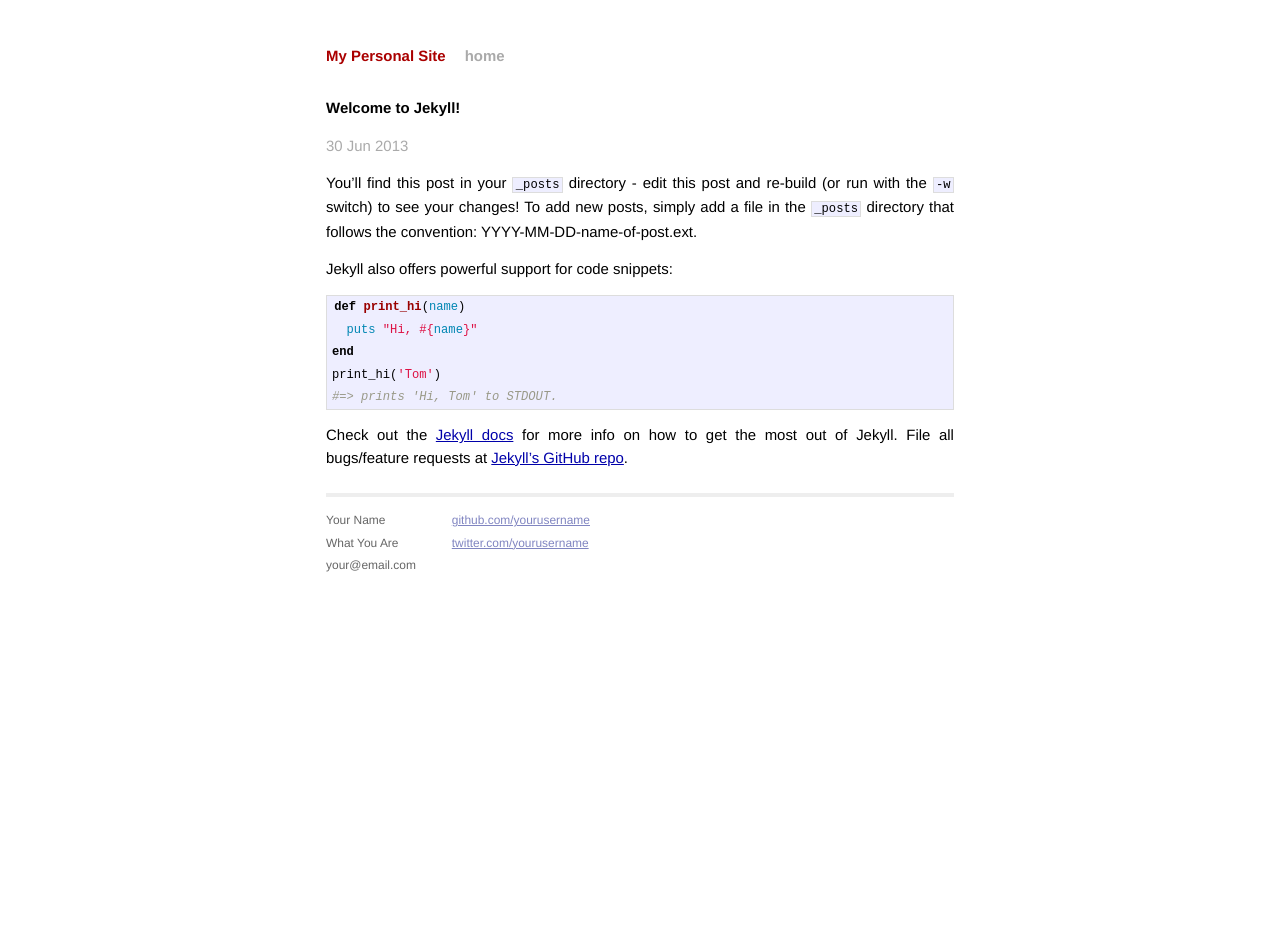
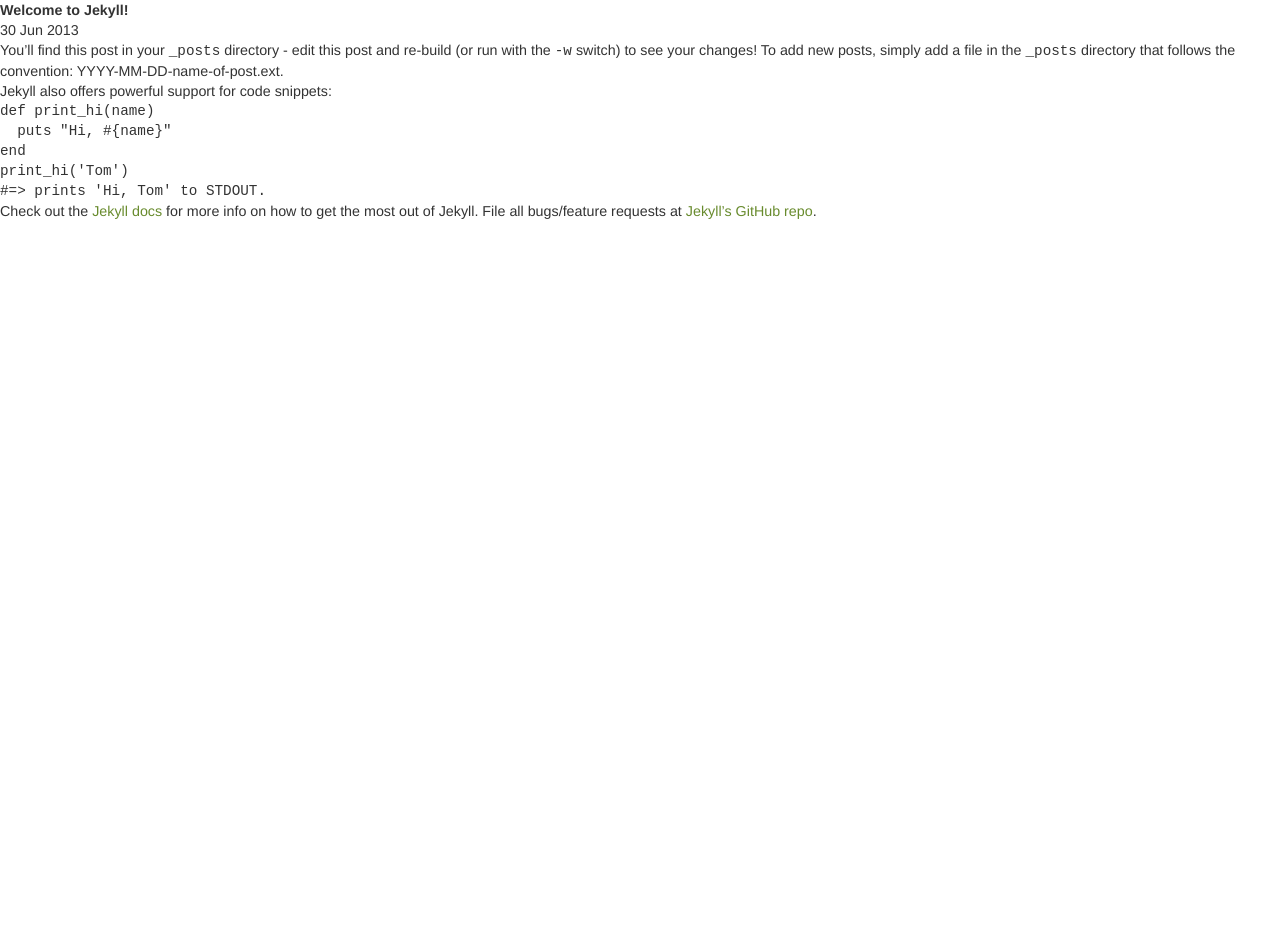
Before and after one commit to magic003/magic003.github.io, a Jekyll site: the page built from _posts/2013-06-30-welcome-to-jekyll.markdown, in a window 1280 px wide. Built offline with Jekyll 4.4.1, drawn with Linux system fonts in a browser that asks for light colours; after the commit the page ends 900 px from its top, so only the background shows below that.

Commit message:
cleanup the default layout

```diff
--- a/_layouts/default.html
+++ b/_layouts/default.html
@@ -1,46 +1,24 @@
 <!DOCTYPE html>
-<html>
-    <head>
-        <meta charset="utf-8">
-        <meta http-equiv="X-UA-Compatible" content="IE=edge,chrome=1">
-        <title>{{ page.title }}</title>
-        <meta name="viewport" content="width=device-width">
+<html lang="en">
+  <head>
+    <meta charset="utf-8"/>
+    <meta name="author" content="Minjie Zha"/>
+    <meta http-equiv="X-UA-Compatible" content="IE=edge,chrome=1"/>
+    <meta name="viewport" content="width=device-width"/>
 
-        <!-- syntax highlighting CSS -->
-        <link rel="stylesheet" href="/css/syntax.css">
+    <!--[if lt IE 9]>
+    <script src="http://html5shim.googlecode.com/svn/trunk/html5.js"/>
+    <![endif]-->
 
-        <!-- Custom CSS -->
-        <link rel="stylesheet" href="/css/main.css">
+    <title>{{ page.title }}</title>
 
-    </head>
-    <body>
+    <!-- Rest styles for html 5 elements -->
+    <link rel="stylesheet" href="/css/html5reset.css" type="text/css"/>
 
-        <div class="container">
-          <div class="site">
-            <div class="header">
-              <h1 class="title"><a href="/">{{ site.name }}</a></h1>
-              <a class="extra" href="/">home</a>
-            </div>
+    <link rel="stylesheet" href="/css/screen.css" type="text/css" media="all"/>
 
-                {{ content }}
-
-            <div class="footer">
-              <div class="contact">
-                <p>
-                  Your Name<br />
-                  What You Are<br />
-                  your@email.com
-                </p>
-              </div>
-              <div class="contact">
-                <p>
-                  <a href="http://github.com/yourusername/">github.com/yourusername</a><br />
-                  <a href="http://twitter.com/yourusername/">twitter.com/yourusername</a><br />
-                </p>
-              </div>
-            </div>
-          </div>
-        </div> <!-- /container -->
-
-    </body>
+  </head>
+  <body>
+    {{ content }}
+  </body>
 </html>
--- /dev/null
+++ b/css/html5reset.css
@@ -0,0 +1,102 @@
+/*
+html5doctor.com Reset Stylesheet
+v1.6.1
+Last Updated: 2010-09-17
+Author: Richard Clark - http://richclarkdesign.com
+Twitter: @rich_clark
+*/
+
+html, body, div, span, object, iframe,
+h1, h2, h3, h4, h5, h6, p, blockquote, pre,
+abbr, address, cite, code,
+del, dfn, em, img, ins, kbd, q, samp,
+small, strong, sub, sup, var,
+b, i,
+dl, dt, dd, ol, ul, li,
+fieldset, form, label, legend,
+table, caption, tbody, tfoot, thead, tr, th, td,
+article, aside, canvas, details, figcaption, figure,
+footer, header, hgroup, menu, nav, section, summary,
+time, mark, audio, video {
+    margin:0;
+    padding:0;
+    border:0;
+    outline:0;
+    font-size:100%;
+    vertical-align:baseline;
+    background:transparent;
+}
+
+body {
+    line-height:1;
+}
+
+article,aside,details,figcaption,figure,
+footer,header,hgroup,menu,nav,section {
+	display:block;
+}
+
+nav ul {
+    list-style:none;
+}
+
+blockquote, q {
+    quotes:none;
+}
+
+blockquote:before, blockquote:after,
+q:before, q:after {
+    content:'';
+    content:none;
+}
+
+a {
+    margin:0;
+    padding:0;
+    font-size:100%;
+    vertical-align:baseline;
+    background:transparent;
+}
+
+/* change colours to suit your needs */
+ins {
+    background-color:#ff9;
+    color:#000;
+    text-decoration:none;
+}
+
+/* change colours to suit your needs */
+mark {
+    background-color:#ff9;
+    color:#000;
+    font-style:italic;
+    font-weight:bold;
+}
+
+del {
+    text-decoration: line-through;
+}
+
+abbr[title], dfn[title] {
+    border-bottom:1px dotted;
+    cursor:help;
+}
+
+table {
+    border-collapse:collapse;
+    border-spacing:0;
+}
+
+/* change border colour to suit your needs */
+hr {
+    display:block;
+    height:1px;
+    border:0;
+    border-top:1px solid #cccccc;
+    margin:1em 0;
+    padding:0;
+}
+
+input, select {
+    vertical-align:middle;
+}
--- a/css/main.css
+++ /dev/null
@@ -1,165 +0,0 @@
-/*****************************************************************************/
-/*
-/* Common
-/*
-/*****************************************************************************/
-
-/* Global Reset */
-* {
-  margin: 0;
-  padding: 0;
-}
-
-html, body { height: 100%; }
-
-body {
-  background-color: #FFF;
-  font: 13.34px Helvetica, Arial, sans-serif;
-  font-size: small;
-  text-align: center;
-}
-
-h1, h2, h3, h4, h5, h6 {
-  font-size: 100%; }
-
-h1 { margin-bottom: 1em; }
-p { margin: 1em 0; }
-
-a         { color: #00a; }
-a:hover   { color: #000; }
-a:visited { color: #a0a; }
-
-table {
-  font-size: inherit;
-  font: 100%;
-}
-
-/*****************************************************************************/
-/*
-/* Home
-/*
-/*****************************************************************************/
-ul.posts {
-  list-style-type: none;
-  margin-bottom: 2em;
-}
-
-ul.posts li {
-  line-height: 1.75em;
-}
-
-ul.posts span {
-  color: #aaa;
-  font-family: Monaco, "Courier New", monospace;
-  font-size: 80%;
-}
-
-/*****************************************************************************/
-/*
-/* Site
-/*
-/*****************************************************************************/
-
-.site {
-  font-size: 115%;
-  text-align: justify;
-  width: 42em;
-  margin: 3em auto 2em;
-  line-height: 1.5em;
-}
-
-.site .header a {
-  font-weight: bold;
-  text-decoration: none;
-}
-
-.site .header h1.title {
-  display: inline-block;
-  margin-bottom: 2em;
-}
-
-.site .header h1.title a {
-  color: #a00;
-}
-
-.site .header h1.title a:hover {
-  color: #000;
-}
-
-.site .header a.extra {
-  color: #aaa;
-  margin-left: 1em;
-}
-
-.site .header a.extra:hover {
-  color: #000;
-}
-
-.site .meta {
-  color: #aaa;
-}
-
-.site .footer {
-  font-size: 80%;
-  color: #666;
-  border-top: 4px solid #eee;
-  margin-top: 2em;
-  overflow: hidden;
-}
-
-.site .footer .contact {
-  float: left;
-  margin-right: 3em;
-}
-
-.site .footer .contact a {
-  color: #8085C1;
-}
-
-.site .footer .rss {
-  margin-top: 1.1em;
-  margin-right: -.2em;
-  float: right;
-}
-
-.site .footer .rss img {
-  border: 0;
-}
-
-/*****************************************************************************/
-/*
-/* Posts
-/*
-/*****************************************************************************/
-
-/* standard */
-.post pre {
-  border: 1px solid #ddd;
-  background-color: #eef;
-  padding: 0 .4em;
-}
-
-.post ul, .post ol {
-  margin-left: 1.35em;
-}
-
-.post code {
-  border: 1px solid #ddd;
-  background-color: #eef;
-  padding: 0 .2em;
-}
-
-.post pre code {
-  border: none;
-}
-
-/* terminal */
-.post pre.terminal {
-  border: 1px solid #000;
-  background-color: #333;
-  color: #FFF;
-}
-
-.post pre.terminal code {
-  background-color: #333;
-}
--- /dev/null
+++ b/css/screen.css
@@ -0,0 +1,121 @@
+/* Global Reset */
+* {
+    margin: 0;
+    padding: 0;
+}
+
+html, body {
+    height: 100%;
+}
+
+body {
+    background-color: white;
+    font: 14.3px/1.4 helvetica, arial, clean, sans-serif;
+    color: #333333;
+}
+
+a {
+    color: #688B2D;
+    text-decoration: none;
+}
+
+a:hover {
+    text-decoration: underline;
+}
+
+h1 {
+    margin-bottom: 10px;
+    font-size: 24px;
+}
+
+
+/* Home */
+span.previous {
+    float: left;
+}
+
+span.next {
+    float: right;
+}
+
+/* Site */
+#container {
+    margin: 0 auto;
+    width: 960px;
+    padding-top: 40px;
+}
+
+#content {
+    float: left;
+    max-width: 600px;
+    padding-bottom: 60px;
+}
+
+#sidebar {
+    float: right;
+    width: 320px;
+    padding-top: 20px;
+}
+
+#footer {
+    padding: 10px;
+    text-align: center;
+}
+
+#addthis {
+    margin: 10px 0;
+}
+
+#rss {
+    background: none repeat scroll 0 0 #E5F9C2;
+    border: 1px solid #D7EFAE;
+    border-radius: 5px 5px 5px 5px;
+    overflow: hidden;
+    padding: 10px;
+    width: 240px;
+    margin: 30px 0;
+}
+
+#rss img {
+    float: right;
+    margin-left: 10px;
+}
+
+#rss h3 {
+    position: relative;
+    top: 5px;
+}
+
+/* Posts */
+article.post {
+    margin-bottom: 50px;
+}
+
+.date {
+    color: #AAAAAA;
+    font-size: 13px;
+}
+
+.comments_link {
+    float: right;
+}
+
+.comments_link a {
+    color: #CBB698;
+    background: url('/images/comment.gif') no-repeat scroll left center transparent;
+    padding: 1px 0 0 20px;
+}
+
+.post_content {
+    font-size: 110%;
+    line-height: 1.5em;
+}
+
+.post_content p {
+    margin: 1em 0;
+}
+
+.post_content img {
+    box-shadow: 0 0 5px #DDDDDD;
+    margin: 0 30px;
+}
--- a/css/syntax.css
+++ /dev/null
@@ -1,60 +0,0 @@
-.highlight  { background: #ffffff; }
-.highlight .c { color: #999988; font-style: italic } /* Comment */
-.highlight .err { color: #a61717; background-color: #e3d2d2 } /* Error */
-.highlight .k { font-weight: bold } /* Keyword */
-.highlight .o { font-weight: bold } /* Operator */
-.highlight .cm { color: #999988; font-style: italic } /* Comment.Multiline */
-.highlight .cp { color: #999999; font-weight: bold } /* Comment.Preproc */
-.highlight .c1 { color: #999988; font-style: italic } /* Comment.Single */
-.highlight .cs { color: #999999; font-weight: bold; font-style: italic } /* Comment.Special */
-.highlight .gd { color: #000000; background-color: #ffdddd } /* Generic.Deleted */
-.highlight .gd .x { color: #000000; background-color: #ffaaaa } /* Generic.Deleted.Specific */
-.highlight .ge { font-style: italic } /* Generic.Emph */
-.highlight .gr { color: #aa0000 } /* Generic.Error */
-.highlight .gh { color: #999999 } /* Generic.Heading */
-.highlight .gi { color: #000000; background-color: #ddffdd } /* Generic.Inserted */
-.highlight .gi .x { color: #000000; background-color: #aaffaa } /* Generic.Inserted.Specific */
-.highlight .go { color: #888888 } /* Generic.Output */
-.highlight .gp { color: #555555 } /* Generic.Prompt */
-.highlight .gs { font-weight: bold } /* Generic.Strong */
-.highlight .gu { color: #aaaaaa } /* Generic.Subheading */
-.highlight .gt { color: #aa0000 } /* Generic.Traceback */
-.highlight .kc { font-weight: bold } /* Keyword.Constant */
-.highlight .kd { font-weight: bold } /* Keyword.Declaration */
-.highlight .kp { font-weight: bold } /* Keyword.Pseudo */
-.highlight .kr { font-weight: bold } /* Keyword.Reserved */
-.highlight .kt { color: #445588; font-weight: bold } /* Keyword.Type */
-.highlight .m { color: #009999 } /* Literal.Number */
-.highlight .s { color: #d14 } /* Literal.String */
-.highlight .na { color: #008080 } /* Name.Attribute */
-.highlight .nb { color: #0086B3 } /* Name.Builtin */
-.highlight .nc { color: #445588; font-weight: bold } /* Name.Class */
-.highlight .no { color: #008080 } /* Name.Constant */
-.highlight .ni { color: #800080 } /* Name.Entity */
-.highlight .ne { color: #990000; font-weight: bold } /* Name.Exception */
-.highlight .nf { color: #990000; font-weight: bold } /* Name.Function */
-.highlight .nn { color: #555555 } /* Name.Namespace */
-.highlight .nt { color: #000080 } /* Name.Tag */
-.highlight .nv { color: #008080 } /* Name.Variable */
-.highlight .ow { font-weight: bold } /* Operator.Word */
-.highlight .w { color: #bbbbbb } /* Text.Whitespace */
-.highlight .mf { color: #009999 } /* Literal.Number.Float */
-.highlight .mh { color: #009999 } /* Literal.Number.Hex */
-.highlight .mi { color: #009999 } /* Literal.Number.Integer */
-.highlight .mo { color: #009999 } /* Literal.Number.Oct */
-.highlight .sb { color: #d14 } /* Literal.String.Backtick */
-.highlight .sc { color: #d14 } /* Literal.String.Char */
-.highlight .sd { color: #d14 } /* Literal.String.Doc */
-.highlight .s2 { color: #d14 } /* Literal.String.Double */
-.highlight .se { color: #d14 } /* Literal.String.Escape */
-.highlight .sh { color: #d14 } /* Literal.String.Heredoc */
-.highlight .si { color: #d14 } /* Literal.String.Interpol */
-.highlight .sx { color: #d14 } /* Literal.String.Other */
-.highlight .sr { color: #009926 } /* Literal.String.Regex */
-.highlight .s1 { color: #d14 } /* Literal.String.Single */
-.highlight .ss { color: #990073 } /* Literal.String.Symbol */
-.highlight .bp { color: #999999 } /* Name.Builtin.Pseudo */
-.highlight .vc { color: #008080 } /* Name.Variable.Class */
-.highlight .vg { color: #008080 } /* Name.Variable.Global */
-.highlight .vi { color: #008080 } /* Name.Variable.Instance */
-.highlight .il { color: #009999 } /* Literal.Number.Integer.Long */
```
